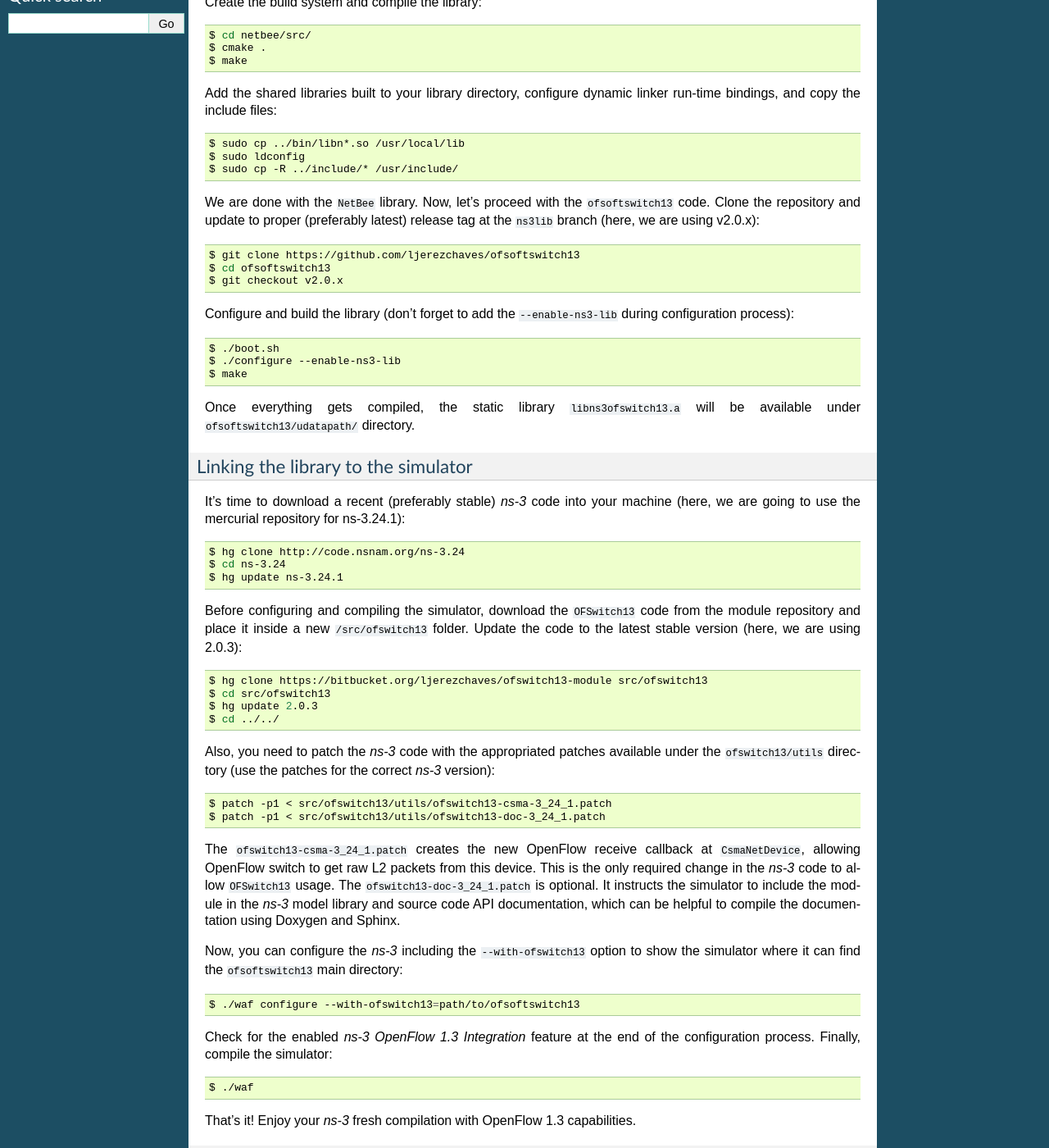
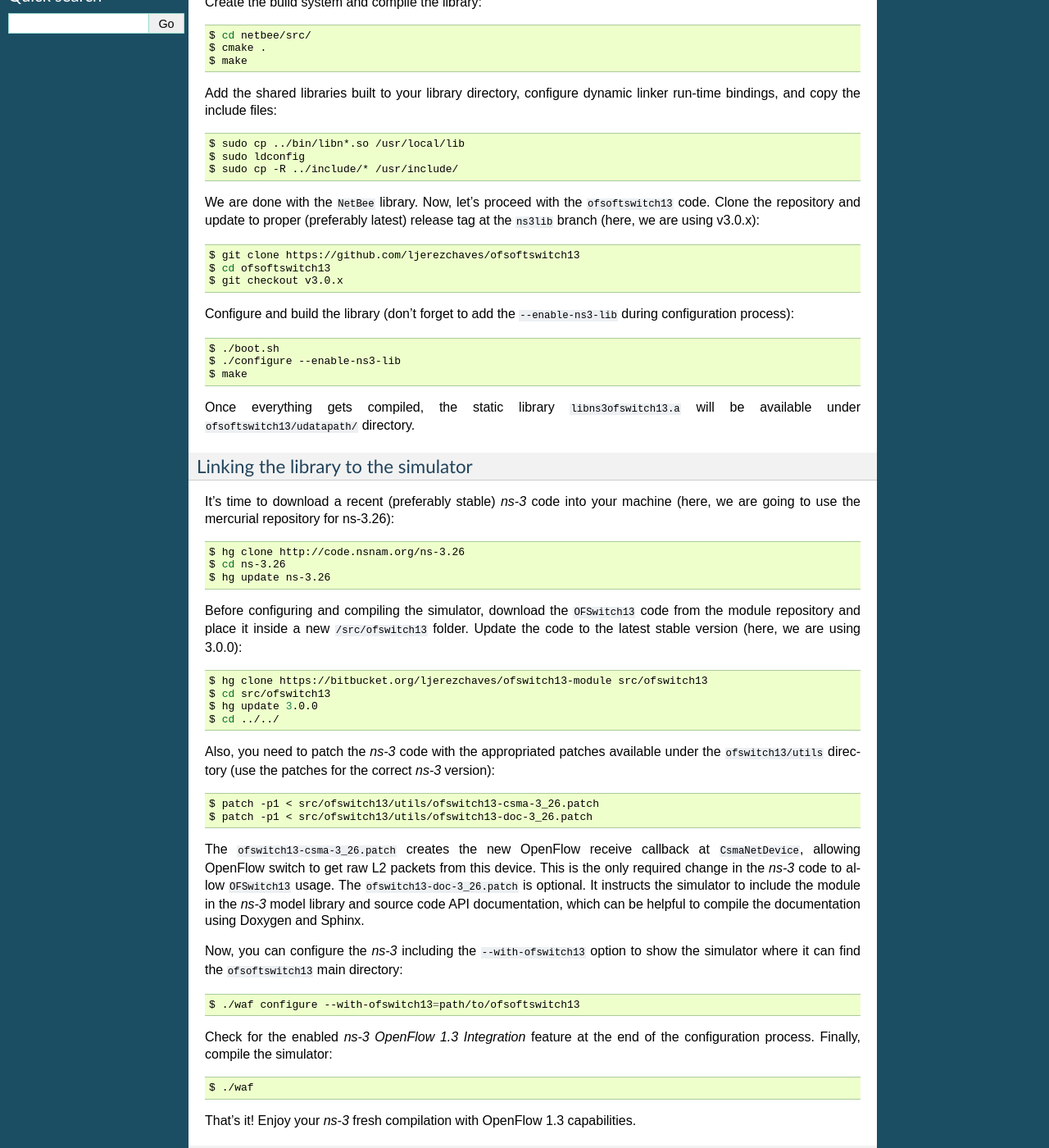
Before and after one commit to ljerezchaves/ofswitch13, a Sphinx documentation site: the page built from doc/source/ofswitch13-usage.rst, in a window 1280 px wide and 1400 px high, scrolled down 663 px. Shown: the whole window at 82% size. Built offline with Sphinx 7.4.7, drawn with Linux system fonts in a browser that asks for light colours; formulas are drawn with MathJax 3; some of the changed text lies outside the part shown.

Commit message:
Updating documentation to reflect changes on version numbers.

```diff
--- a/doc/source/conf.py
+++ b/doc/source/conf.py
@@ -48,9 +48,9 @@ copyright = u'2016 Computer Networks Laboratory'
 # built documents.
 #
 # The short X.Y version.
-version = '2.0.2'
+version = '3.0.0'
 # The full version, including alpha/beta/rc tags.
-release = '2.0.2'
+release = '3.0.0'
 
 # The language for content autogenerated by Sphinx. Refer to documentation
 # for a list of supported languages.
--- a/doc/source/ofswitch13-usage.rst
+++ b/doc/source/ofswitch13-usage.rst
@@ -67,13 +67,13 @@ linker run-time bindings, and copy the include files:
 
 We are done with the ``NetBee`` library. Now, let's proceed with the
 ``ofsoftswitch13`` code. Clone the repository and update to proper (preferably
-latest) release tag at the ``ns3lib`` branch (here, we are using v2.0.x):
+latest) release tag at the ``ns3lib`` branch (here, we are using v3.0.x):
 
 .. code-block:: bash
 
   $ git clone https://github.com/ljerezchaves/ofsoftswitch13
   $ cd ofsoftswitch13
-  $ git checkout v2.0.x
+  $ git checkout v3.0.x
 
 Configure and build the library (don't forget to add the ``--enable-ns3-lib``
 during configuration process):
@@ -91,24 +91,24 @@ Linking the library to the simulator
 ####################################
 
 It's time to download a recent (preferably stable) |ns3| code into your
-machine (here, we are going to use the mercurial repository for ns-3.24.1):
+machine (here, we are going to use the mercurial repository for ns-3.26):
 
 .. code-block:: bash
 
-  $ hg clone http://code.nsnam.org/ns-3.24
-  $ cd ns-3.24
-  $ hg update ns-3.24.1
+  $ hg clone http://code.nsnam.org/ns-3.26
+  $ cd ns-3.26
+  $ hg update ns-3.26
 
 Before configuring and compiling the simulator, download the ``OFSwitch13``
 code from the module repository and place it inside a new ``/src/ofswitch13``
 folder. Update the code to the latest stable version (here, we are using
-2.0.3):
+3.0.0):
 
 .. code-block:: bash
 
   $ hg clone https://bitbucket.org/ljerezchaves/ofswitch13-module src/ofswitch13
   $ cd src/ofswitch13
-  $ hg update 2.0.3
+  $ hg update 3.0.0
   $ cd ../../
 
 Also, you need to patch the |ns3| code with the appropriated patches available
@@ -117,13 +117,13 @@ version):
 
 .. code-block:: bash
 
-  $ patch -p1 < src/ofswitch13/utils/ofswitch13-csma-3_24_1.patch
-  $ patch -p1 < src/ofswitch13/utils/ofswitch13-doc-3_24_1.patch
+  $ patch -p1 < src/ofswitch13/utils/ofswitch13-csma-3_26.patch
+  $ patch -p1 < src/ofswitch13/utils/ofswitch13-doc-3_26.patch
 
-The ``ofswitch13-csma-3_24_1.patch`` creates the new OpenFlow receive callback
+The ``ofswitch13-csma-3_26.patch`` creates the new OpenFlow receive callback
 at ``CsmaNetDevice``, allowing OpenFlow switch to get raw L2 packets from this
 device. This is the only required change in the |ns3| code to allow
-``OFSwitch13`` usage. The ``ofswitch13-doc-3_24_1.patch`` is optional. It
+``OFSwitch13`` usage. The ``ofswitch13-doc-3_26.patch`` is optional. It
 instructs the simulator to include the module in the |ns3| model library and
 source code API documentation, which can be helpful to compile the
 documentation using Doxygen and Sphinx.
```
Also changed, not shown: other parts of doc/source/ofswitch13-usage.rst (+2 -2 lines), doc/source/ofswitch13-description.rst (+9 -9 lines).
